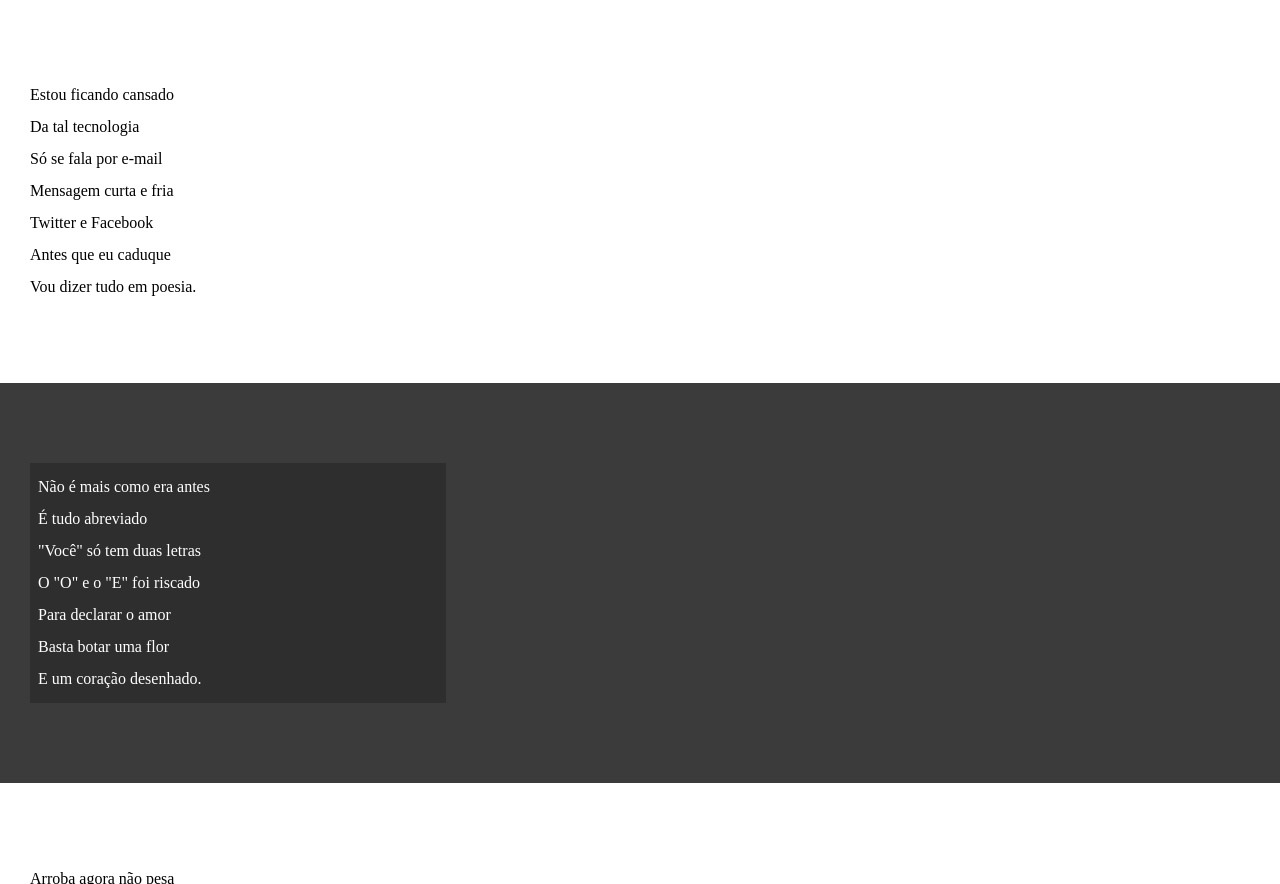
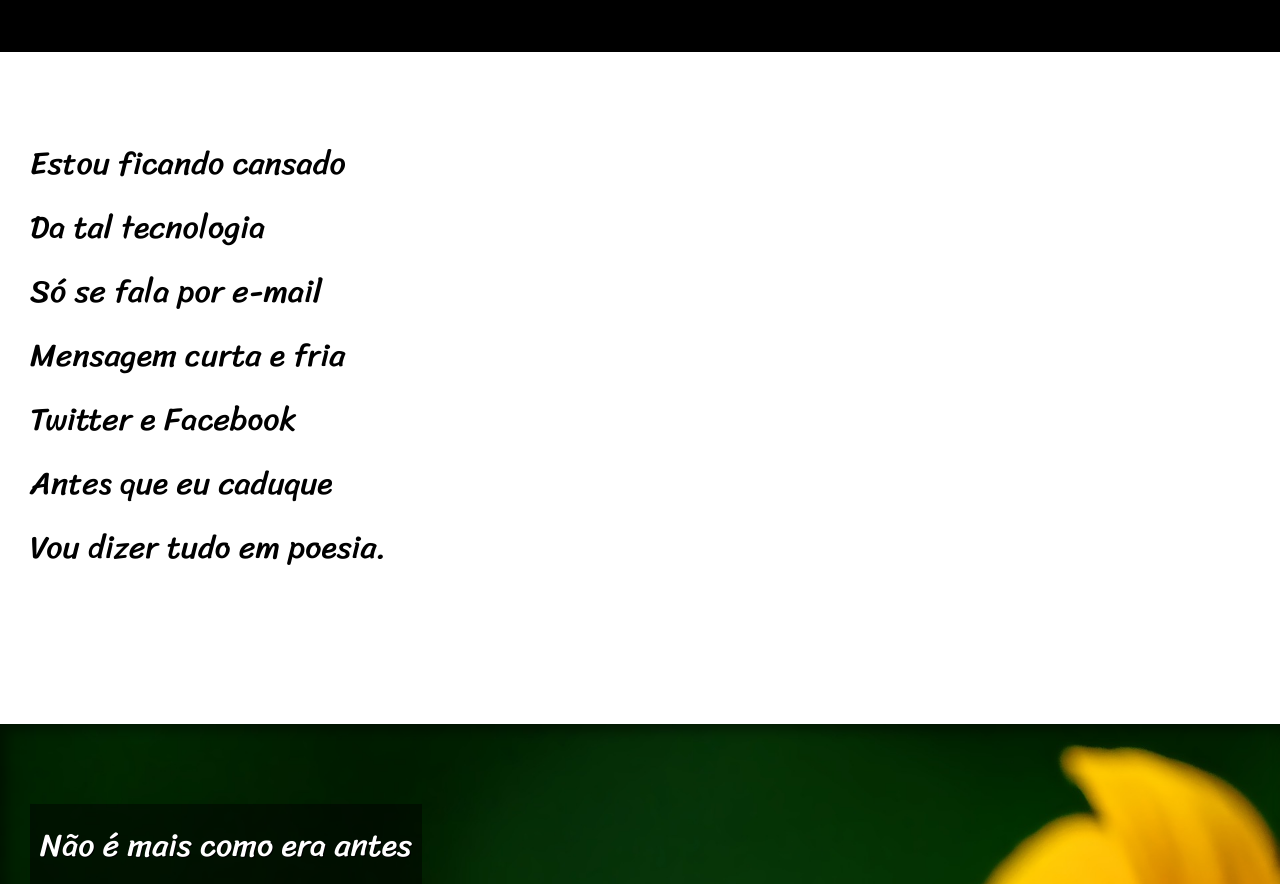
Before and after one commit to gabriel-leal/cordelmoderno, a plain HTML site: page index.html in a window 1280 px wide. Shown: the part 156-1040 px from the top of the page. Drawn offline with Linux system fonts and the light colour scheme.

Commit message:
site 1.0

```diff
--- a/estilo/style.css
+++ b/estilo/style.css
@@ -1,4 +1,12 @@
 @charset "UTF-8";
+
+@import url('https://fonts.googleapis.com/css2?family=Passion+One:wght@400;700;900&family=Sriracha&display=swap');
+
+:root {
+    --fonte1: Verdana, Geneva, Tahoma, sans-serif;
+    --fonte2: 'Passion One', cursive;
+    --fonte3: "Sriracha", cursive;
+}
 
 * {
     margin: 0px;
@@ -6,6 +14,7 @@
 }
 
 html, body {
+    font-family: var(--fonte1);
     min-height: 100vh;
     background-color: darkgray;
 }
@@ -17,12 +26,15 @@ header {
 }
 
 header h1 {
+    font-family: var(--fonte2);
+    font-size: 6vw;
     padding-top: 50px;
     font-variant: small-caps;/*ou*/
     /*text-transform: uppercase;*/
 }
 
 header p {
+    font-size: 1.6vw;
     padding-bottom: 50px;
 }
 
@@ -37,10 +49,16 @@ header a:hover, footer a:hover {
 }
 
 section {
+    font-family: var(--fonte3);
+    font-size: 2.5vw;
     padding-top: 10vh;
     padding-bottom: 10vh;
     padding-left: 30px;
     line-height: 2em;
+}
+
+section p {
+    padding-bottom: 2em;
 }
 
 .normal {
@@ -48,17 +66,30 @@ section {
     color: black;
 }
 
-.imagem {
+section.imagem {
     background-color: rgb(59, 59, 59);
     color: white;
+    box-shadow: inset 6px 6px 13px 0px rgba(0, 0, 0, 0.445);
+    background-size: cover;
+    background-attachment: fixed;
 }
 
 section.imagem p {
-    background-color: rgba(0, 0, 0, 0.219);
-    width: 400px;
-    padding: 8px;
+    background-color: rgba(0, 0, 0, 0.486);
+    display:inline-block;
+    padding: 10px;
+    text-shadow: 1px 1px 0px black;
 }
 
+section#img01{
+    background-image: url(../imagens/background001.jpg);
+    background-position: right center;
+}
+
+section#img02 {
+    background-image: url(../imagens/background002.jpg);
+    background-position: right bottom;
+}
 footer {
     background-color: black;
     color: white;
--- a/index.html
+++ b/index.html
@@ -26,7 +26,7 @@
 
 
 
-    <section class="imagem">
+    <section class="imagem" id="img01">
         <p>
             Não é mais como era antes <br>
             É tudo abreviado <br>
@@ -63,7 +63,7 @@
 
 
 
-    <section class="imagem">
+    <section class="imagem" id="img02">
         <p>
             Tenho saudade das cartas <br>
             Escritas com a própria mão <br>
```
